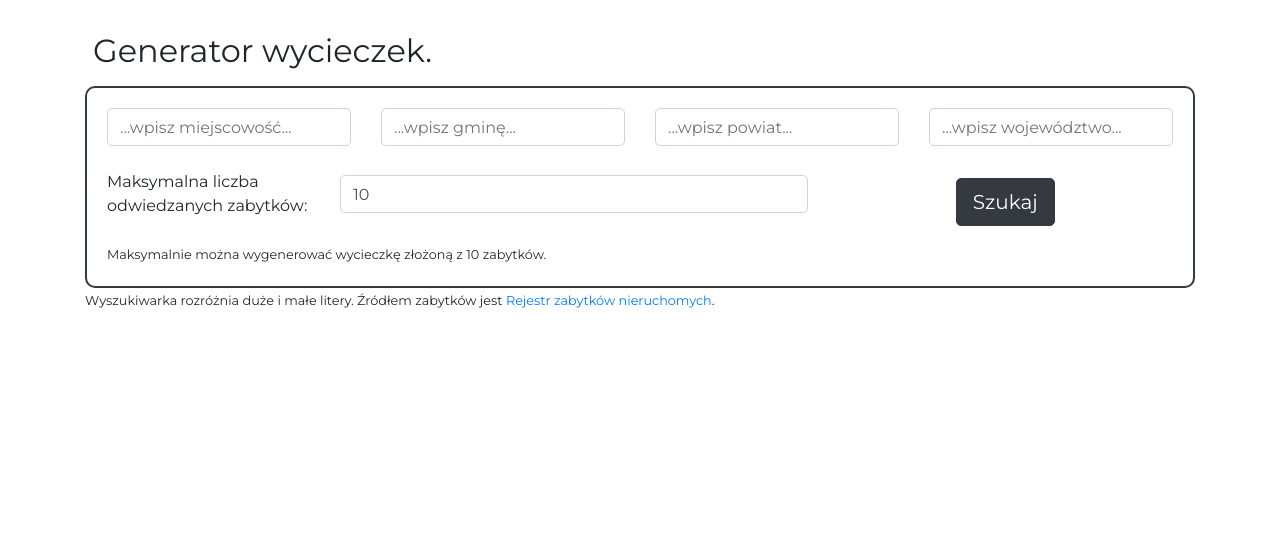
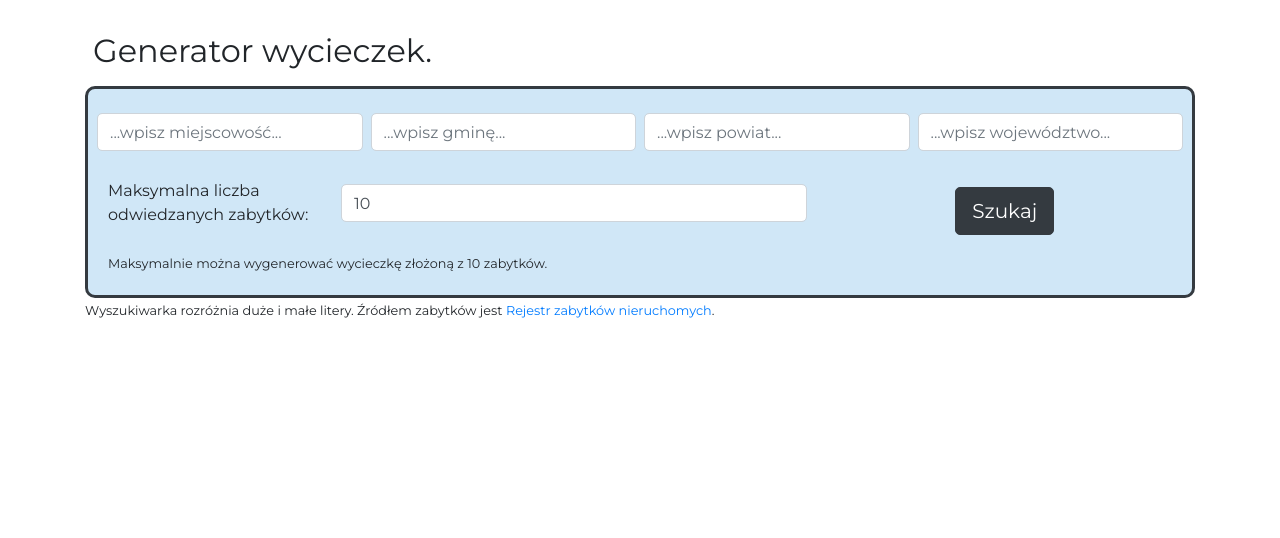
Before and after one commit to DanielPalacz/DjangoPolishnessApp, a Django app: page /trips/ in a window 1280 px wide. Shown: the part 96-634 px from the top of the page. Run offline with Django 5.2, Linux system fonts and the light colour scheme; parts of the project's set-up code (start-up, migrations or seed data) failed here and were passed over.

Commit message:
adds stylistic changes, colors

```diff
--- a/polishness/templates/polishness/base.html
+++ b/polishness/templates/polishness/base.html
@@ -105,18 +105,19 @@
 	}
 
     .custom-form {
-            border: 2px solid #343a40; /* Pogrubienie krawędzi formularza */
+            border: 3px solid #343a40; /* Pogrubienie krawędzi formularza */
             border-radius: 10px; /* Zaokrąglenie krawędzi formularza */
             padding: 20px; /* Padding wewnętrzny formularza */
+            background-color: #d0e7f7; /* Kolor tła */
     }
 
     /* Stylizacja fieldset */
     .custom-fieldset {
             border: 2px solid #343a40; /* Pogrubienie krawędzi fieldset */
             border-radius: 10px; /* Zaokrąglenie krawędzi fieldset */
-            padding: 15px; /* Padding wewnętrzny fieldset */
-            margin-bottom: 15px; /* Odstęp dolny fieldset */
-            background-color: #f8f9fa; /* Kolor tła fieldset */
+            padding: 0px; /* Padding wewnętrzny fieldset */
+            margin-bottom: 0px; /* Odstęp dolny fieldset */
+            background-color: #d0e7f7; /* Kolor tła fieldset */
     }
 
     .form-control.custom-rounded {
--- a/polishness/templates/polishness/trips.html
+++ b/polishness/templates/polishness/trips.html
@@ -22,16 +22,16 @@ poznajmypolske.pl
     <form action="/trips/" method="post" class="custom-rounded custom-form">
         {% csrf_token %}
         <div class="row mb-3">
-            <div class="col-lg-3 col-md-6 col-sm-12">
+            <div class="col-lg-3 col-md-6 col-sm-12 p-1">
                 <input type="text" name="locality" placeholder="...wpisz miejscowość..." class="form-control custom-rounded" autocomplete="off">
             </div>
-            <div class="col-lg-3 col-md-6 col-sm-12">
+            <div class="col-lg-3 col-md-6 col-sm-12 p-1">
                 <input type="text" name="parish" placeholder="...wpisz gminę..." class="form-control custom-rounded" autocomplete="off">
             </div>
-            <div class="col-lg-3 col-md-6 col-sm-12">
+            <div class="col-lg-3 col-md-6 col-sm-12 p-1">
                 <input type="text" name="county" placeholder="...wpisz powiat..." class="form-control custom-rounded" autocomplete="off">
             </div>
-            <div class="col-lg-3 col-md-6 col-sm-12">
+            <div class="col-lg-3 col-md-6 col-sm-12 p-1">
                 <input type="text" name="voivodeship" placeholder="...wpisz województwo..." class="form-control custom-rounded" autocomplete="off">
             </div>
         </div>
```
Also changed, not shown: polishness/templates/polishness/monuments.html (+4 -4 lines), polishness/templates/polishness/poland_in_numbers_field_browser.html (+4 -4 lines).
